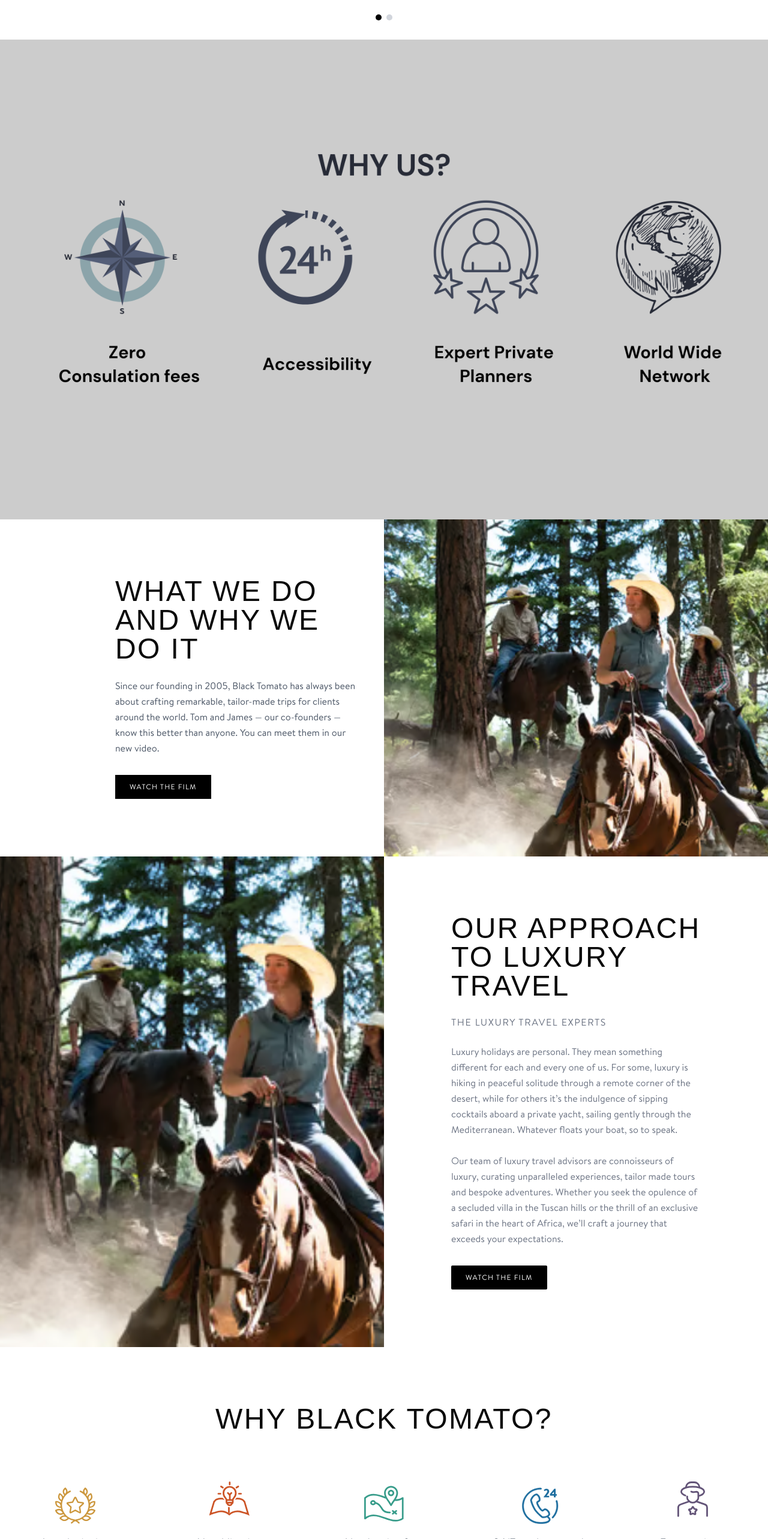
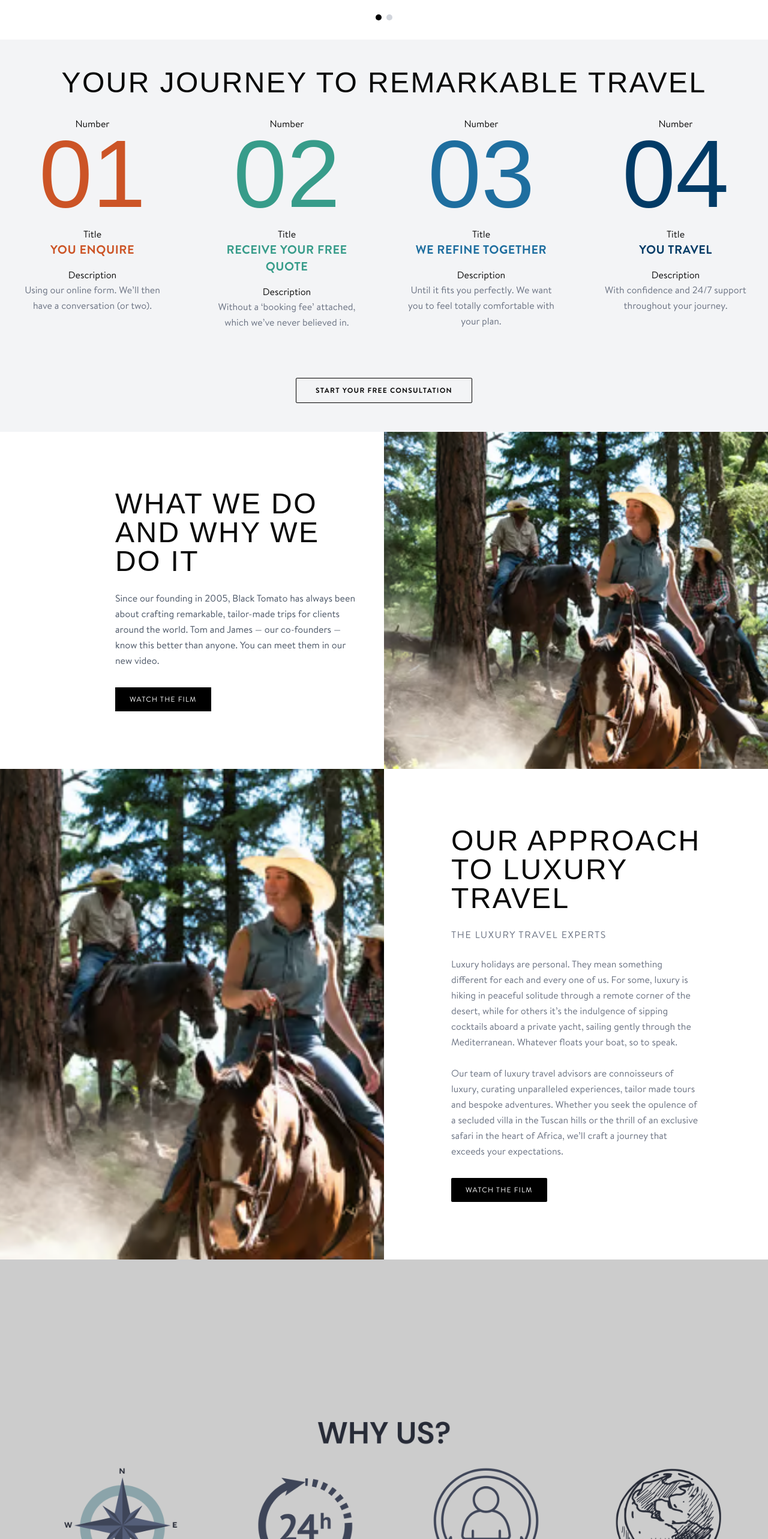
Before and after one commit to rahul19106070/travel-agency, a Next.js app: page / in a window 1280 px wide. Shown: the part 4862-7428 px from the top of the page at 60% size. Built offline with nearby package versions, Linux system fonts and the light colour scheme; a web font is replaced by a local one.

Commit message:
Ui changes

```diff
--- a/components/sections/Howdoyoutravel.tsx
+++ b/components/sections/Howdoyoutravel.tsx
@@ -7,14 +7,15 @@ import Image from "next/image";
 interface TravelItem {
   title: string;
   imageUrl: string;
+  pos?:string;
 }
 
 /* ---------- Data ---------- */
 const BY_TRAVELLER: TravelItem[] = [
   { title: " FAMILY ADVENTURES", imageUrl: "/images/Family.png" },
-  { title: "ROMANTIC ESCAPES", imageUrl: "/images/COUPLE.png" },
-  { title: "GROUP TRAVEL", imageUrl: "/images/GroupTour.png" },
-  { title: "HONEYMOON DREAMS", imageUrl: "/images/HONEYMOON.png" },
+  { title: "ROMANTIC ESCAPES", imageUrl: "/images/COUPLE.png" ,pos: "object-[50%_70%]"},
+  { title: "GROUP TRAVEL", imageUrl: "/images/GroupTour.png", pos: "object-[50%_60%]" },
+  { title: "HONEYMOON DREAMS", imageUrl: "/images/HONEYMOON.png", pos: "object-[10%_90%]"},
   { title: " SELF TRAVEL", imageUrl: "/images/SOLO.png" },
 ];
 
@@ -141,7 +142,7 @@ export default function HowDoYouTravel() {
                     src={item.imageUrl}
                     alt={item.title}
                     fill
-                    className="object-cover"
+                    className={`object-cover ${item.pos ?? "object-center"}`}
                   />
 
                   {/* Darken on hover */}
--- a/components/sections/JourneySection.tsx
+++ b/components/sections/JourneySection.tsx
@@ -41,44 +41,27 @@ const steps: Step[] = [
 export default function JourneySection(): JSX.Element {
   return (
     <>
- <section
-  className="
-    relative w-full
-    min-h-[50vh] lg:min-h-[100vh]
-    bg-center bg-no-repeat bg-contain
-  "
-  style={{
-    backgroundImage: "url('/images/subheading.png')",
-  }}
->
-  <div className="absolute inset-0 bg-black/20 pointer-events-none" />
-</section>
-
-
-
-
-    {/* <section className="w-full bg-gray-100 py-12 px-6">
-      <div className="max-w-7xl mx-auto"> */}
+    <section className="w-full bg-gray-100 py-12 px-6">
+      <div className="max-w-7xl mx-auto">
         {/* Heading */}
-        {/* <h2 className="text-center text-5xl tracking-wider font-medium mb-8 font-alternate">
+        <h2 className="text-center text-5xl tracking-wider font-medium mb-8 font-alternate">
           YOUR JOURNEY TO REMARKABLE TRAVEL
-        </h2> */}
+        </h2>
 
         {/* Steps */}
-        {/* <div className="grid grid-cols-1 md:grid-cols-4 gap-16">
+         <div className="grid grid-cols-1 md:grid-cols-4 gap-16">
           {steps.map((step) => (
             <div key={step.number} className="text-center">
               Number
               <div
-                className={`font-alternate mb-6 ${step.color} leading-tight h-24 lg:h-32 flex items-center justify-center`}
+                className={`font-alternate mt-2 mb-6 ${step.color} leading-tight h-24 lg:h-32 flex items-center justify-center`}
                 style={{ fontSize: "160px" }}
                 >
                 {step.number}
               </div>
-
               Title
               <h3
-                className={`text-xl tracking-wide font-semibold pt-4 mb-4 font-brandon ${step.color}`}
+                className={`text-xl tracking-wide font-semibold  mb-4 font-brandon ${step.color}`}
                 >
                 {step.title}
               </h3>
@@ -89,16 +72,16 @@ export default function JourneySection(): JSX.Element {
               </p>
               </div>
           ))}
-        </div> */}
+        </div>
 
         {/* CTA */}
-        {/* <div className="flex justify-center mt-20">
+         <div className="flex justify-center mt-20">
           <button className="border border-black px-8 py-3 text-xs rounded-xs font-bold tracking-widest hover:bg-black hover:text-white transition">
             START YOUR FREE CONSULTATION
           </button>
         </div>
       </div>
-    </section> */}
+    </section>
  </>
   );
 }
--- a/components/sections/WhyBlackTomato.tsx
+++ b/components/sections/WhyBlackTomato.tsx
@@ -38,54 +38,68 @@ const features: Feature[] = [
 
 export default function WhyBlackTomato(): JSX.Element {
   return (
-    <section className="w-full bg-white py-24 px-6">
-      <div className="max-w-7xl mx-auto text-center">
-        {/* Heading */}
-        <h2 className="text-5xl tracking-wider font-medium mb-20 font-alternate">
-          WHY BLACK TOMATO?
-        </h2>
+    <>
+      <section
+          className="
+            relative w-full
+            min-h-[50vh] lg:min-h-[120vh]
+            bg-center bg-no-repeat bg-contain
+          "
+          style={{
+            backgroundImage: "url('/images/subheading.png')",
+            }}
+          >
+            <div className="absolute inset-0 bg-black/20 pointer-events-none" />
+      </section>
+    </>
+    // <section className="w-full bg-white py-24 px-6">
+    //   <div className="max-w-7xl mx-auto text-center">
+    //     {/* Heading */}
+    //     <h2 className="text-5xl tracking-wider font-medium mb-20 font-alternate">
+    //       WHY BLACK TOMATO?
+    //     </h2>
 
-        {/* Features */}
-        <div className="grid grid-cols-1 md:grid-cols-5 gap-14">
-          {features.map((item, idx) => (
-            <div key={idx} className="flex flex-col items-center">
-              <Image
-                src={item.icon}
-                alt={item.title}
-                height={200}
-                width={200}
-                className={`w-20 h-20 mb-2 ${item.color}`}
-              />
-              <p className="text-lg text-gray-600 text-center max-w-[160px]">
-                {item.title}
-              </p>
-            </div>
-          ))}
-        </div>
+    //     {/* Features */}
+    //     <div className="grid grid-cols-1 md:grid-cols-5 gap-14">
+    //       {features.map((item, idx) => (
+    //         <div key={idx} className="flex flex-col items-center">
+    //           <Image
+    //             src={item.icon}
+    //             alt={item.title}
+    //             height={200}
+    //             width={200}
+    //             className={`w-20 h-20 mb-2 ${item.color}`}
+    //           />
+    //           <p className="text-lg text-gray-600 text-center max-w-[160px]">
+    //             {item.title}
+    //           </p>
+    //         </div>
+    //       ))}
+    //     </div>
 
-        {/* Divider */}
-        <div className="h-px bg-gray-200 my-8" />
+        //  Divider
+        // <div className="h-px bg-gray-200 my-8" />
 
-        {/* Trustpilot */}
-        <div className="flex flex-col sm:flex-row items-center justify-center gap-3 text-sm">
-          <span className="underline">Excellent</span>
+        // Trustpilot
+    //      <div className="flex flex-col sm:flex-row items-center justify-center gap-3 text-sm">
+    //       <span className="underline">Excellent</span>
 
-          <div className="flex gap-1">
-            {Array.from({ length: 5 }).map((_, i) => (
-              <span
-                key={i}
-                className="w-4 h-4 bg-emerald-500 text-white flex items-center justify-center text-sm"
-              >
-                ★
-              </span>
-            ))}
-          </div>
+    //       <div className="flex gap-1">
+    //         {Array.from({ length: 5 }).map((_, i) => (
+    //           <span
+    //             key={i}
+    //             className="w-4 h-4 bg-emerald-500 text-white flex items-center justify-center text-sm"
+    //           >
+    //             ★
+    //           </span>
+    //         ))}
+    //       </div>
 
-          <span className="flex items-center gap-1">
-            <span className="text-emerald-600 font-semibold">★</span> Trustpilot
-          </span>
-        </div>
-      </div>
-    </section>
+    //       <span className="flex items-center gap-1">
+    //         <span className="text-emerald-600 font-semibold">★</span> Trustpilot
+    //       </span>
+    //     </div>
+    //   </div>
+    // </section>
   );
 }
```
